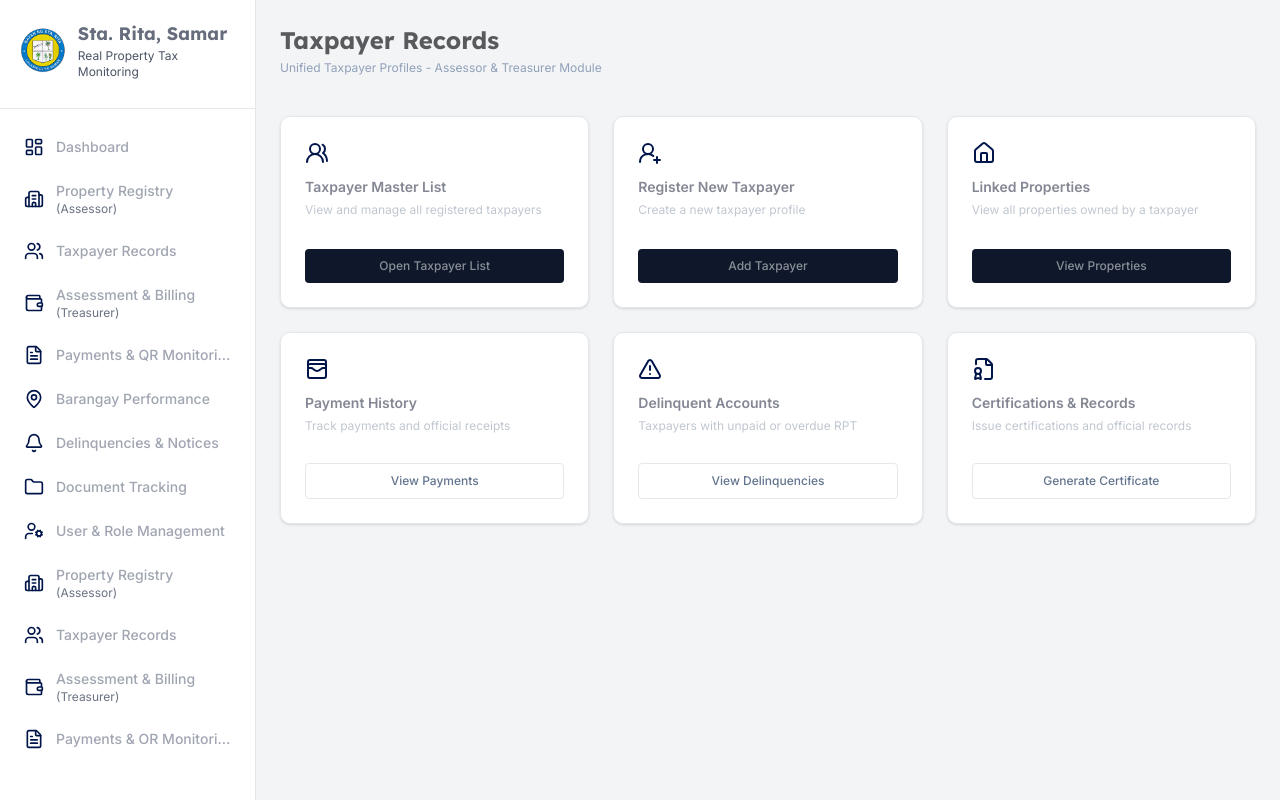
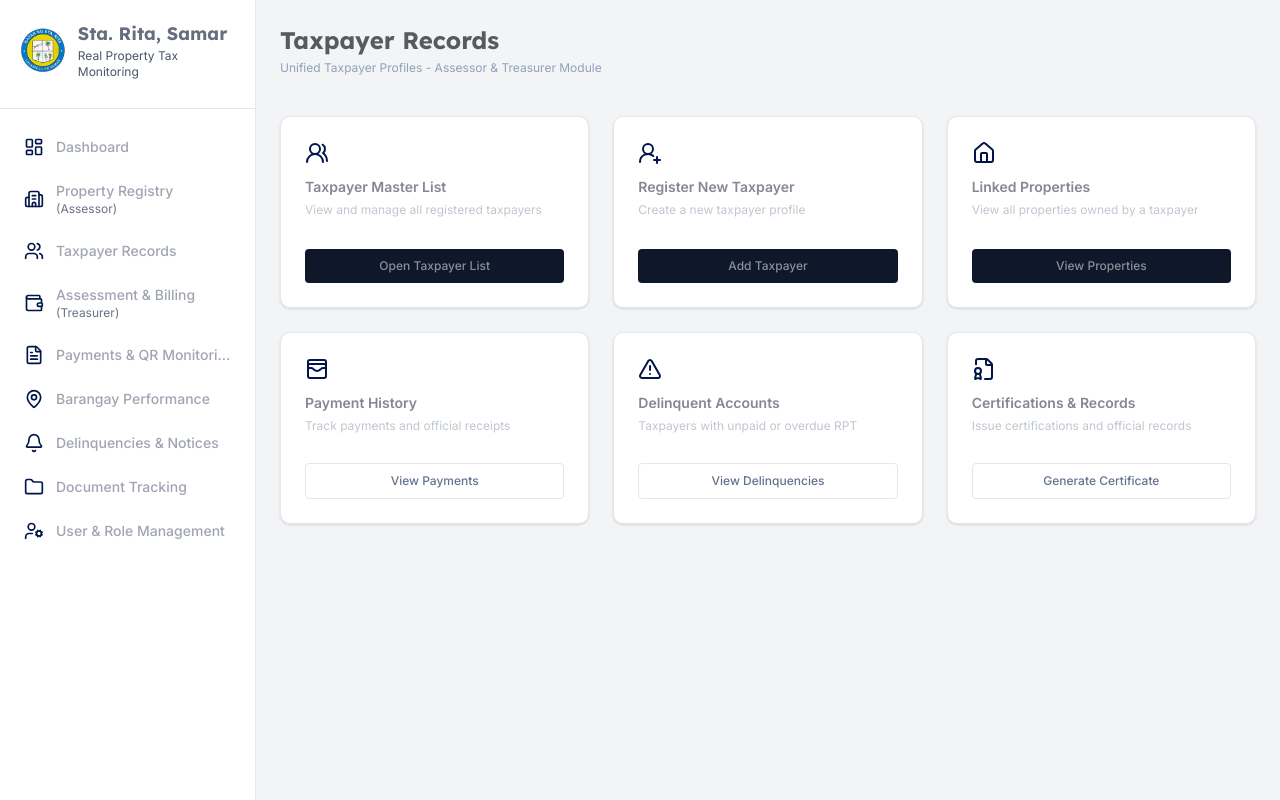
Before and after one commit to panisjr/tax-system, a Next.js app: page /assessment-billing in a window 1280 px wide. Built offline with nearby package versions, Linux system fonts and the light colour scheme.

Commit message:
fixed merge

```diff
--- a/components/Sidebar.tsx
+++ b/components/Sidebar.tsx
@@ -54,32 +54,6 @@ const menuItems: MenuItem[] = [
   { name: 'Delinquencies & Notices', path: '#', icon: Bell },
   { name: 'Document Tracking', path: '#', icon: Folder },
   { name: 'User & Role Management', path: '#', icon: UserCog },
-  {
-    name: 'Property Registry',
-    path: '/property/registry',
-    icon: Building2, // The tall building
-    subtitle: '(Assessor)'
-  },
-  {
-    name: 'Taxpayer Records',
-    path: '/taxpayers',
-    icon: Users, // The two people
-  },
-  {
-    name: 'Assessment & Billing',
-    path: '/assessment',
-    icon: Wallet, // The document with lines
-    subtitle: '(Treasurer)',
-  },
-  {
-    name: 'Payments & OR Monitoring',
-    path: '/payments',
-    icon: FileText, // The credit card with the magnetic stripe
-  },
-  { name: 'Barangay Performance', path: '#', icon: MapPin },
-  { name: 'Delinquencies & Notices', path: '/deliquencies', icon: Bell },
-  { name: 'Document Tracking', path: '#', icon: Folder }, // The folder
-  { name: 'User & Role Management', path: '#', icon: UserCog }, // The user with the gear
 ];
 
 export default function Sidebar() {
```
